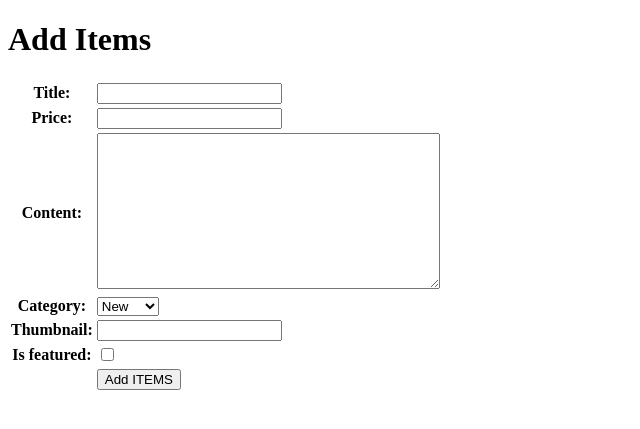
After one commit to KhayruRP/lilywhite-store, a Django app: page /create-items/ in a window 1280 px wide. The commit adds this page. Shown: the top 429 px of the page, without its empty margins (0-640 px from the left). Run offline with Django 5.2, Linux system fonts and the light colour scheme.

Commit message:
Commit1 - Tugas 3

```diff
--- /dev/null
+++ b/main/forms.py
@@ -0,0 +1,7 @@
+from django.forms import ModelForm
+from main.models import Items
+
+class ItemsForms(ModelForm):
+    class Meta:
+        model = Items
+        fields = ["title", "price", "content", "category", "thumbnail", "is_featured"]
--- a/main/models.py
+++ b/main/models.py
@@ -4,7 +4,7 @@ from django.db import models
 import uuid
 from django.db import models
 
-class News(models.Model):
+class Items(models.Model):
     CATEGORY_CHOICES = [
         ('jersey', 'Jersey'),
         ('shoes', 'Shoes'),
@@ -13,8 +13,10 @@ class News(models.Model):
         ('new', 'New')
     ]
 
+    id = models.UUIDField(primary_key=True, default=uuid.uuid4, editable=False)
     title = models.CharField(max_length=255)
     price = models.IntegerField()
+    content = models.TextField(default="")
     category = models.CharField(max_length=20, choices=CATEGORY_CHOICES, default='new')
     thumbnail = models.URLField(blank=True, null=True)
     store_views = models.PositiveIntegerField(default=0)
--- /dev/null
+++ b/main/templates/create_items.html
@@ -0,0 +1,18 @@
+{% extends 'base.html' %}
+{% block content %}
+<h1>Add Items</h1>
+
+<form method="POST">
+  {% csrf_token %}
+  <table>
+    {{ form.as_table }}
+    <tr>
+      <td></td>
+      <td>
+        <input type="submit" value="Add ITEMS" />
+      </td>
+    </tr>
+  </table>
+</form>
+
+{% endblock %}
--- a/main/urls.py
+++ b/main/urls.py
@@ -1,7 +1,16 @@
 from django.urls import path
-from . import views
+from main.views import show_main, create_items, show_items, show_xml, show_json, show_xml_by_id, show_json_by_id
+
+app_name = 'main'
+
+urlpatterns = [
+    path('', show_main, name='show_main'),
+    path('create-items/', create_items, name='create_items'),
+    path('news/<str:id>/', show_items, name='show_items'),
+    path('xml/', show_xml, name='show_xml'),
+    path('json/', show_json, name='show_json'),
+     path('xml/<str:items_id>/', show_xml_by_id, name='show_xml_by_id'),
+    path('json/<str:items_id>/', show_json_by_id, name='show_json_by_id'),
 
 
-urlpatterns = [
-    path('', views.show_main, name='show_main'),
 ]
--- a/main/views.py
+++ b/main/views.py
@@ -1,12 +1,65 @@
-from django.shortcuts import render
+from django.shortcuts import render, redirect, get_object_or_404
+from main.forms import ItemsForms
+from main.models import Items
+from django.http import HttpResponse
+from django.core import serializers
 
 # Create your views here.
 def show_main(request):
+    items_list = Items.objects.all()
     data = {
         'Aplikasi' : 'Lilywhite Store',
         'Name': 'Khayru Rafamanda Prananta',
         'class': 'PBP F',
-        'NPM' : '2406495893'
+        'NPM' : '2406495893',
+        'items_list' : items_list
     }
 
     return render(request, "main.html", data)
+
+
+def create_items(request):
+    form = ItemsForms(request.POST or None)
+
+    if form.is_valid() and request.method == "POST":
+        form.save()
+        return redirect('main:show_main')
+
+    context = {'form': form}
+    return render(request, "create_items.html", context)
+
+def show_items(request, id):
+    items = get_object_or_404(Items, pk=id)
+    items.increment_views()
+
+    context = {
+        'items': items
+    }
+
+    return render(request, "items_detail.html", context)
+
+def show_xml(request):
+     items_list = Items.objects.all()
+     xml_data = serializers.serialize("xml", items_list)
+     return HttpResponse(xml_data, content_type="application/xml")
+
+def show_json(request):
+    items_list = Items.objects.all()
+    json_data = serializers.serialize("json", items_list)
+    return HttpResponse(json_data, content_type="application/json")
+
+def show_xml_by_id(request, items_id):
+   try:
+       items_item = Items.objects.filter(pk=items_id)
+       xml_data = serializers.serialize("xml", items_item)
+       return HttpResponse(xml_data, content_type="application/xml")
+   except Items.DoesNotExist:
+       return HttpResponse(status=404)
+
+def show_json_by_id(request, items_id):
+   try:
+       items_item = Items.objects.get(pk=items_id)
+       json_data = serializers.serialize("json", [items_item])
+       return HttpResponse(json_data, content_type="application/json")
+   except Items.DoesNotExist:
+       return HttpResponse(status=404)
--- /dev/null
+++ b/templates/base.html
@@ -0,0 +1,13 @@
+{% load static %}
+<!DOCTYPE html>
+<html lang="en">
+<head>
+    <meta charset="UTF-8" />
+    <meta name="viewport" content="width=device-width, initial-scale=1.0" />
+    {% block meta %} {% endblock meta %}
+</head>
+
+<body>
+    {% block content %} {% endblock content %}
+</body>
+</html>
```
Also changed, not shown: lily_white/settings.py (+8 -2 lines), main/templates/items_detail.html (added, +21 -0 lines), main/templates/main.html (+36 -1 lines), README.md, db.sqlite3, main/migrations/0001_initial.py, 2 other files.
